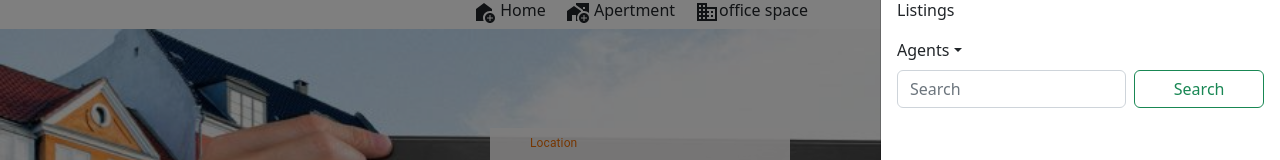
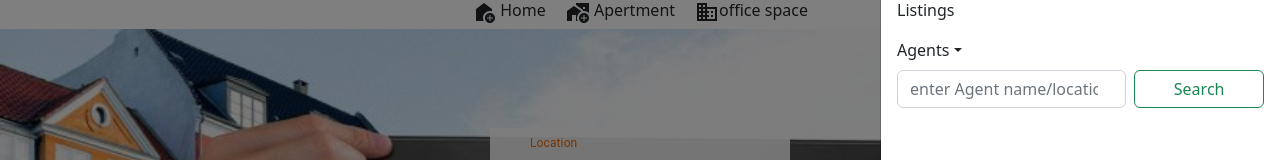
Before and after one commit to scriptBozz/realtor, a React (Create React App) app: page / in a window 1280 px wide. Both pictures are taken after a click on the button 1218 px from the left and 28 px from the top of the page. Shown: the part 128-288 px from the top of the page. Built offline with nearby package versions, Linux system fonts and the light colour scheme.

Commit message:
bootstrap nav

```diff
--- a/src/components/navItem.jsx
+++ b/src/components/navItem.jsx
@@ -51,7 +51,7 @@ export default function NavItems(){
                 <Form className="d-flex">
                   <Form.Control
                     type="search"
-                    placeholder="Search"
+                    placeholder="enter Agent name/location"
                     className="me-2"
                     aria-label="Search"
                   />
@@ -75,7 +75,6 @@ export default function NavItems(){
                 <Link to="/Login"><li>Login </li></Link>
                 <PersonOutlineSharpIcon />
             </div>
-            <div id="google_translate_element"></div>
 
         </div>
 
```
